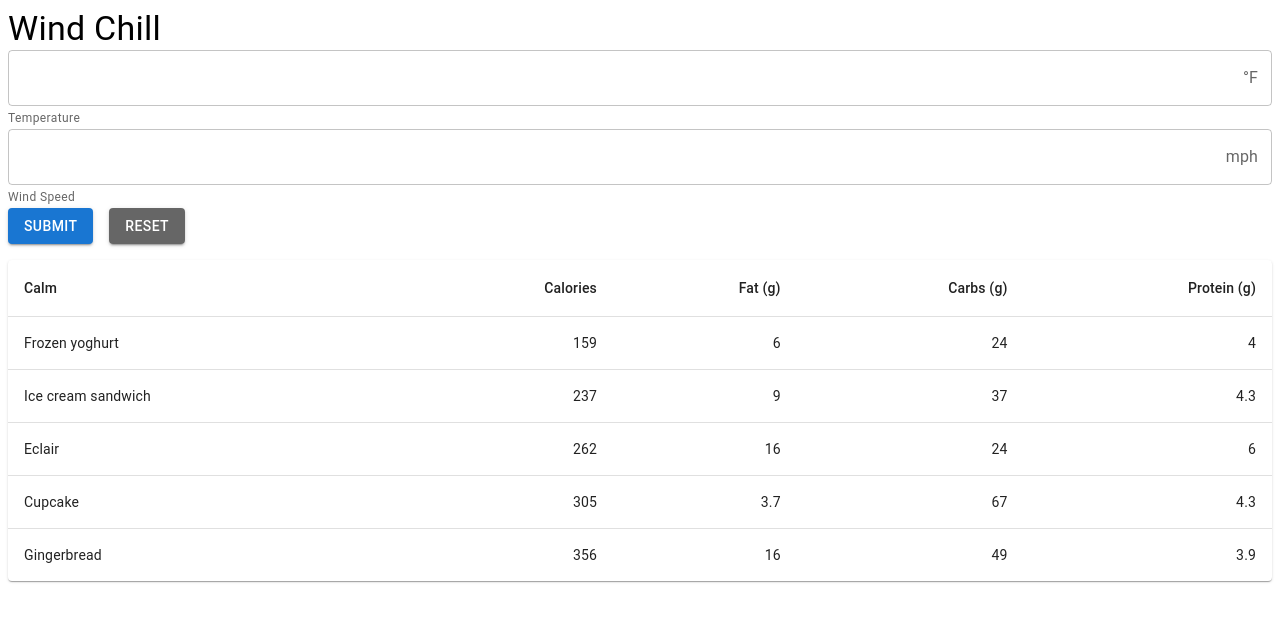
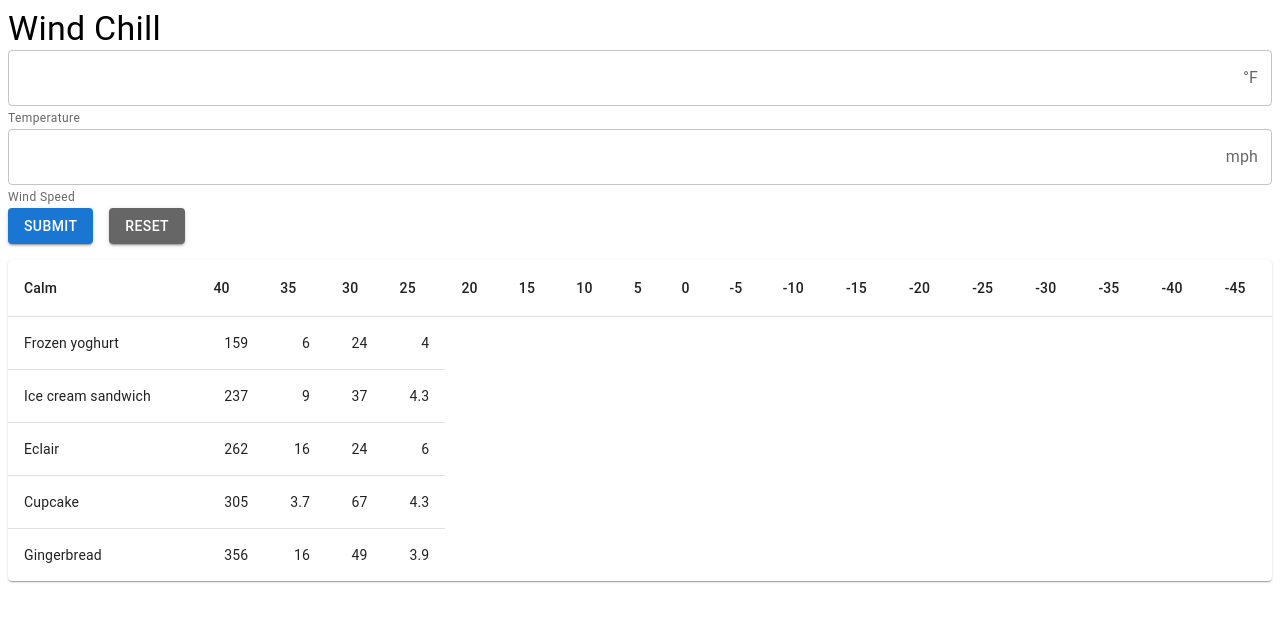
Before and after one commit to colemilne54/Calculator-Emporium, a React (Create React App) app: page / in a window 1280 px wide. Shown: the top 622 px of the page. Built offline with nearby package versions, Linux system fonts and the light colour scheme.

Commit message:
1 file modified

```diff
--- a/src/Components/Calculators/WindChill.jsx
+++ b/src/Components/Calculators/WindChill.jsx
@@ -27,6 +27,12 @@ for(var i=40; i>=-45; i-=5) {
   tempArr.push(i);
 }
 
+var windArr = [];
+
+for(var i=5; i<=60; i+=5) {
+  windArr.push(i);
+}
+
 const rows = [
   createData('Frozen yoghurt', 159, 6.0, 24, 4.0),
   createData('Ice cream sandwich', 237, 9.0, 37, 4.3),
@@ -44,10 +50,11 @@ function FrostBiteChart() {
         <TableHead>
           <TableRow>
             <TableCell>Calm</TableCell>
-            <TableCell align="right">Calories</TableCell>
-            <TableCell align="right">Fat&nbsp;(g)</TableCell>
-            <TableCell align="right">Carbs&nbsp;(g)</TableCell>
-            <TableCell align="right">Protein&nbsp;(g)</TableCell>
+            {tempArr.map((temp) => (
+              <TableCell>
+                {temp}
+              </TableCell>
+          ))}
           </TableRow>
         </TableHead>
         <TableBody>
```
